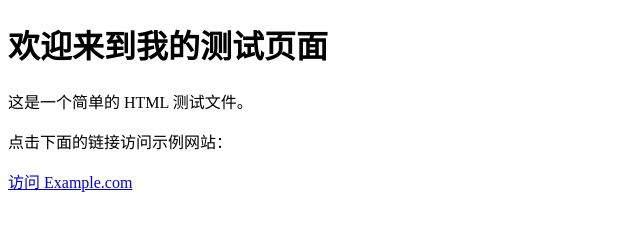
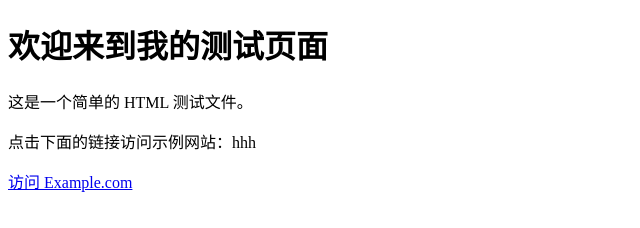
Before and after one commit to DivineBrightness/get-demo, a plain HTML site: page index.html in a window 1280 px wide. Shown: the full height of the page, 0-640 px from the left. Drawn offline with Linux system fonts and the light colour scheme.

Commit message:
second save

```diff
--- a/index.html
+++ b/index.html
@@ -8,7 +8,7 @@
 <body>
     <h1>欢迎来到我的测试页面</h1>
     <p>这是一个简单的 HTML 测试文件。</p>
-    <p>点击下面的链接访问示例网站：</p>
+    <p>点击下面的链接访问示例网站：hhh</p>
     <a href="https://www.example.com" target="_blank">访问 Example.com</a>
 </body>
 </html>
```
